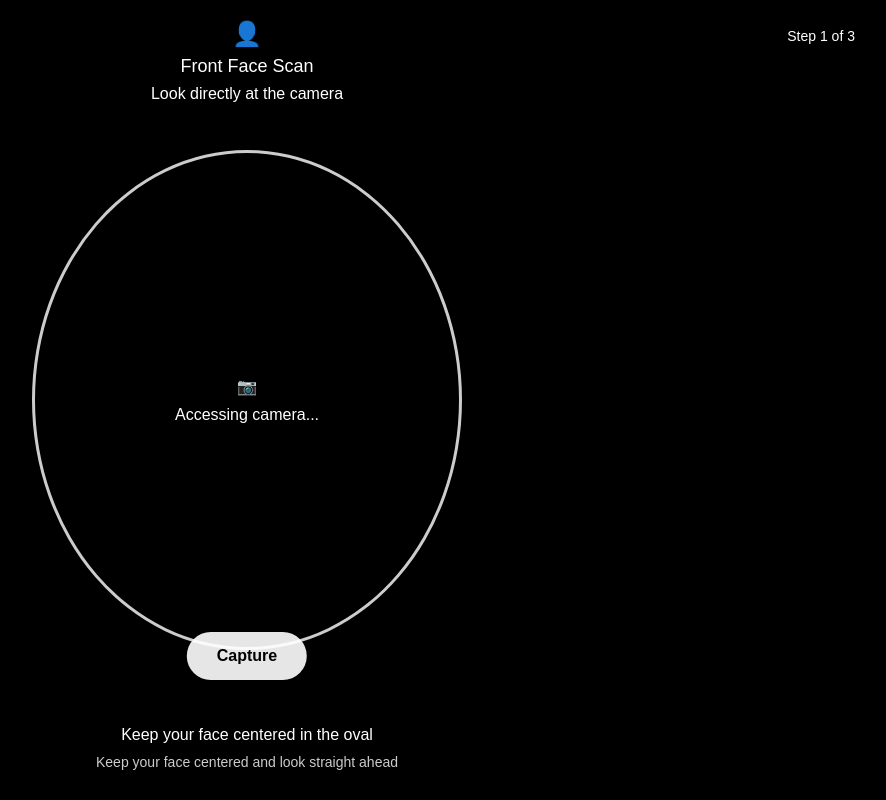
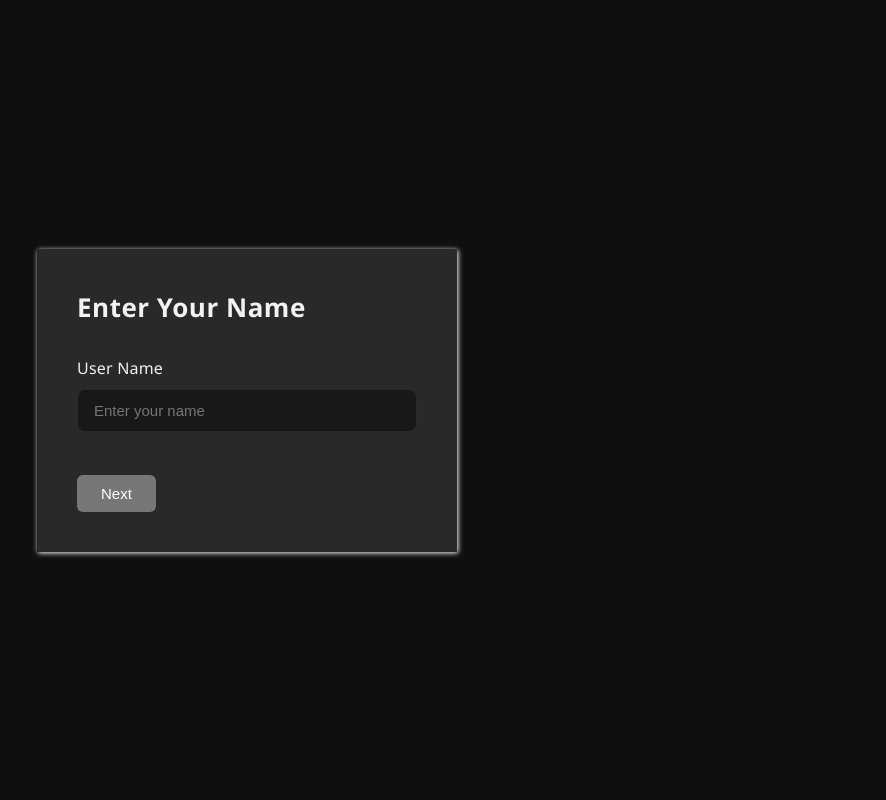
Before and after one commit to Saravanaff/Ai-Proctor, a Next.js app in the folder face-scanning/: page / in a window 1280 px wide. Shown: the whole page, without its empty margins (393-1279 px from the left). Built offline with nearby package versions, Linux system fonts and the light colour scheme; no server answers.

Commit message:
dynamic name all pages connected

```diff
--- a/face-scanning/src/components/FloatingCamera.tsx
+++ b/face-scanning/src/components/FloatingCamera.tsx
@@ -1,6 +1,6 @@
 import React, { useRef, useEffect, useState } from "react";
 import styles from "../styles/FloatingCamera.module.css";
-
+import { gname } from "./GetName";
 const FloatingCamera = ({ socket }: any) => {
   const videoRef = useRef<HTMLVideoElement>(null);
   const cameraRef = useRef<HTMLDivElement>(null);
@@ -47,7 +47,7 @@ const FloatingCamera = ({ socket }: any) => {
                     width,
                     height,
                   },
-                  name:"sriram"
+                  name:gname
 
                 });
               });
--- a/face-scanning/src/components/FooterOverlay.tsx
+++ b/face-scanning/src/components/FooterOverlay.tsx
@@ -19,7 +19,7 @@ const FooterOverlay: React.FC<FooterOverlayProps> = ({ description }) => {
         alignItems: "center",
         padding: "30px 20px",
         background: overlayStyles.gradient.bottom,
-        color: overlayStyles.colors.primary,
+        color:overlayStyles.colors.primary,
         fontSize: "16px",
         textAlign: "center",
         flexDirection: "column",
--- /dev/null
+++ b/face-scanning/src/components/GetName.tsx
@@ -0,0 +1,78 @@
+"use client";
+import { useState } from "react";
+import styles from "../styles/FaceScan.module.css";
+import { useRouter } from "next/router";
+export let gname:any;
+
+export default function GetName() {
+  const [name, setName] = useState("");
+  const [touched, setTouched] = useState(false);
+  const router = useRouter();
+
+  const isValid = name.trim().length > 0;
+
+  const handleSubmit = (e: React.FormEvent) => {
+    e.preventDefault();
+    setTouched(true);
+    gname=name;
+    if (isValid) {
+      localStorage.setItem("userName", name.trim());
+      router.push("/device");
+    }
+  };
+
+  return (
+    <div className={styles.container}>
+      <div className={styles.inside}>
+      <h2 className={styles.heading}>Enter Your Name</h2>
+      <form onSubmit={handleSubmit} style={{ width: "340px" }}>
+        <label
+          htmlFor="userName"
+          style={{
+            display: "block",
+            marginBottom: "10px",
+            fontWeight: 500,
+            color: "#f2f2f2",
+            fontSize: "16px",
+            letterSpacing: "0.2px",
+          }}
+        >
+          User Name
+        </label>
+        <input
+          id="userName"
+          type="text"
+          value={name}
+          onChange={e => setName(e.target.value)}
+          onBlur={() => setTouched(true)}
+          className={styles.step}
+          style={{
+            width: "100%",
+            fontSize: "15px",
+            background: "#181818",
+            color: "#e0e0e0",
+            border: "1px solid #2a2a2a",
+            borderRadius: "8px",
+            padding: "12px 16px",
+            marginBottom: touched && !isValid ? "6px" : "18px",
+            outline: "none",
+          }}
+          placeholder="Enter your name"
+        />
+        {touched && !isValid && (
+          <div style={{ color: "#f44336", fontSize: "13px", marginBottom: "10px" }}>
+            Please enter your name.
+          </div>
+        )}
+        <button
+          type="submit"
+          className={styles.nextButton}
+          disabled={!isValid}
+        >
+          Next
+        </button>
+      </form>
+      </div>
+    </div>
+  );
+}
--- a/face-scanning/src/components/PhotoDetect.tsx
+++ b/face-scanning/src/components/PhotoDetect.tsx
@@ -74,7 +74,7 @@ export default function Verification() {
           <button
             className={styles.nextButton}
             disabled={!isVerified}
-            onClick={() => router.push('/') }
+            onClick={() => router.push('/video') }
           >
             Next
           </button>
--- a/face-scanning/src/pages/index.tsx
+++ b/face-scanning/src/pages/index.tsx
@@ -3,7 +3,7 @@ import Image from "next/image";
 import { Geist, Geist_Mono } from "next/font/google";
 import styles from "@/styles/Home.module.css";
 import VideoComponent from "@/components/VideoComponent";
-
+import GetName from "@/components/GetName";
 const geistSans = Geist({
   variable: "--font-geist-sans",
   subsets: ["latin"],
@@ -16,8 +16,6 @@ const geistMono = Geist_Mono({
 
 export default function Home() {
   return (
-    <>
-      <VideoComponent />
-    </>
+     <GetName/>
   );
 }
--- a/face-scanning/src/styles/FaceScan.module.css
+++ b/face-scanning/src/styles/FaceScan.module.css
@@ -67,3 +67,9 @@
   background-color: #777;
   cursor: not-allowed;
 }
+
+.inside{
+  padding:40px;
+  background-color: rgba(128, 128, 128, 0.235);
+  box-shadow: 1px 1px 5px white;
+}
--- a/face-scanning/src/styles/globals.css
+++ b/face-scanning/src/styles/globals.css
@@ -42,12 +42,15 @@ a {
 }
 
 @keyframes scanLine {
+
   0% {
     transform: translateY(-100%);
   }
+
   100% {
     transform: translateY(100%);
   }
+
 }
 
 @keyframes pop {
@@ -64,14 +67,16 @@ a {
   }
 }
 
+
 .click{
       background-color:rgba(255, 255, 255, 0.9);
-      border-radius:25px;
+      color: black;
+      border-radius:10px;
       padding:15px 30px;
       font-size:16px;
       font-weight:600px;
       min-width:200px;
-      min-height: 80px;
+      min-height: 50px;
       transition:0.3s ease;
 }
 
```
Also changed, not shown: face-scanning/src/pages/video.tsx (added, +7 -0 lines).
